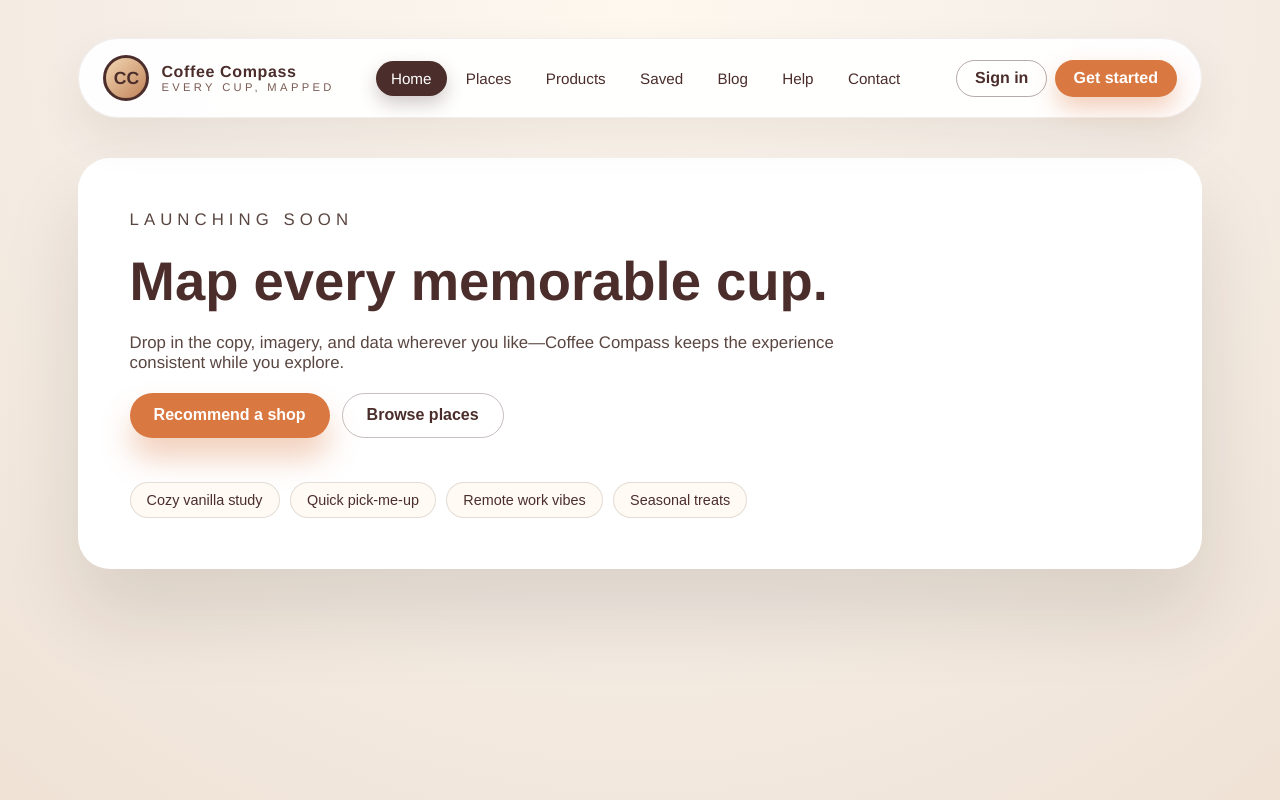
After one commit to Jeshuah71/coffeShop, a Django app: page / in a window 1280 px wide. The commit adds this page. Run offline with Django 5.2, Linux system fonts and the light colour scheme.

Commit message:
Added base

```diff
--- a/coffee_compass/settings.py
+++ b/coffee_compass/settings.py
@@ -52,7 +52,7 @@ ASGI_APPLICATION = "coffee_compass.asgi.application"
 TEMPLATES = [
     {
         "BACKEND": "django.template.backends.django.DjangoTemplates",
-        "DIRS": [],
+        "DIRS": [BASE_DIR / "templates"],
         "APP_DIRS": True,
         "OPTIONS": {
             "context_processors": [
--- a/coffee_compass/urls.py
+++ b/coffee_compass/urls.py
@@ -1,10 +1,17 @@
 from django.contrib import admin
 from django.urls import path, include
-from reviews.views import home
+from . import views
 
 urlpatterns = [
-
-
+    path("", views.home, name="home"),
+    path("places/", views.places, name="places"),
+    path("products/", views.products, name="products"),
+    path("saved/", views.saved, name="saved"),
+    path("blog/", views.blog, name="blog"),
+    path("help/", views.help_center, name="help"),
+    path("contact/", views.contact, name="contact"),
+    path("signin/", views.sign_in, name="signin"),
+    path("get-started/", views.get_started, name="get_started"),
     path("admin/", admin.site.urls),
     path("api/auth/", include("accounts.urls")),
     path("api/shops/", include("shops.urls")),
--- /dev/null
+++ b/coffee_compass/views.py
@@ -0,0 +1,37 @@
+from django.shortcuts import render
+
+
+def home(request):
+    return render(request, "home.html")
+
+
+def places(request):
+    return render(request, "pages/places.html")
+
+
+def products(request):
+    return render(request, "pages/products.html")
+
+
+def saved(request):
+    return render(request, "pages/saved.html")
+
+
+def blog(request):
+    return render(request, "pages/blog.html")
+
+
+def help_center(request):
+    return render(request, "pages/help.html")
+
+
+def contact(request):
+    return render(request, "pages/contact.html")
+
+
+def sign_in(request):
+    return render(request, "pages/signin.html")
+
+
+def get_started(request):
+    return render(request, "pages/get_started.html")
--- a/reviews/views.py
+++ b/reviews/views.py
@@ -1,13 +1,13 @@
 from rest_framework.decorators import api_view, permission_classes
 from rest_framework.permissions import IsAuthenticated
 from rest_framework.response import Response
-from django.shortcuts import render   # ⬅️ ADD THIS
+from django.shortcuts import render
 from .models import Review, Favorite
 from .serializers import ReviewSerializer, FavoriteSerializer
 
 
-def home(request):                     # ⬅️ ADD THIS
-    return render(request, "reviews/home.html")
+def home(request):
+    return render(request, "home.html")
 
 
 @api_view(["GET"])
--- /dev/null
+++ b/templates/base.html
@@ -0,0 +1,211 @@
+{% load static %}
+<!DOCTYPE html>
+<html lang="en">
+<head>
+    <meta charset="UTF-8">
+    <meta name="viewport" content="width=device-width, initial-scale=1.0">
+    <title>{% block title %}Coffee Compass{% endblock %}</title>
+    <style>
+        :root {
+            --espresso: #4b2e2b;
+            --latte: #f1e3d3;
+            --foam: #fffaf4;
+            --accent: #d97941;
+            --slate: #1f1f1f;
+        }
+        * {
+            box-sizing: border-box;
+        }
+        body {
+            margin: 0;
+            font-family: "Helvetica Neue", Arial, sans-serif;
+            background: radial-gradient(circle at top, #fff8ef, #f6efe8 45%, #efe2d5);
+            color: var(--slate);
+            min-height: 100vh;
+            display: flex;
+            flex-direction: column;
+        }
+        .cc-shell {
+            max-width: 1200px;
+            width: 100%;
+            margin: 0 auto;
+            padding: clamp(1rem, 3vw, 2.5rem);
+        }
+        .site-header {
+            display: flex;
+            flex-wrap: wrap;
+            align-items: center;
+            justify-content: space-between;
+            gap: 1.25rem;
+            padding: 1rem 1.5rem;
+            border-radius: 999px;
+            background: rgba(255, 255, 255, 0.94);
+            box-shadow: 0 20px 45px rgba(53, 34, 14, 0.08);
+            border: 1px solid rgba(75, 46, 43, 0.08);
+            position: sticky;
+            top: 1.5rem;
+            z-index: 10;
+        }
+        .logo {
+            display: flex;
+            align-items: center;
+            gap: 0.75rem;
+            text-decoration: none;
+            color: var(--espresso);
+        }
+        .logo-mark {
+            width: 46px;
+            height: 46px;
+            border-radius: 50%;
+            background: linear-gradient(135deg, #f2d6b3, #c18359);
+            border: 3px solid var(--espresso);
+            display: grid;
+            place-items: center;
+            font-weight: 700;
+            font-size: 1.1rem;
+        }
+        .logo-text {
+            display: flex;
+            flex-direction: column;
+            line-height: 1.1;
+        }
+        .logo-text strong {
+            letter-spacing: 0.04em;
+        }
+        .logo-text span {
+            font-size: 0.7rem;
+            letter-spacing: 0.3em;
+            text-transform: uppercase;
+            color: #7a5a54;
+        }
+        .primary-nav {
+            display: flex;
+            gap: 0.25rem;
+            flex-wrap: wrap;
+            justify-content: center;
+        }
+        .nav-link {
+            text-decoration: none;
+            color: var(--espresso);
+            padding: 0.55rem 0.95rem;
+            border-radius: 999px;
+            font-size: 0.95rem;
+            transition: background 0.2s ease, color 0.2s ease, box-shadow 0.2s ease;
+        }
+        .nav-link:hover,
+        .nav-link:focus-visible {
+            background: var(--latte);
+            color: var(--accent);
+        }
+        .nav-link.is-active {
+            background: var(--espresso);
+            color: white;
+            box-shadow: 0 8px 18px rgba(75, 46, 43, 0.25);
+        }
+        .cta-group {
+            display: flex;
+            gap: 0.5rem;
+            flex-wrap: wrap;
+        }
+        .cta-link {
+            text-decoration: none;
+            padding: 0.55rem 1.1rem;
+            border-radius: 999px;
+            font-weight: 600;
+            border: 1px solid transparent;
+        }
+        .cta-link.sign-in {
+            border-color: rgba(75, 46, 43, 0.4);
+            color: var(--espresso);
+        }
+        .cta-link.get-started {
+            background: var(--accent);
+            color: #fff;
+            box-shadow: 0 12px 25px rgba(217, 121, 65, 0.35);
+        }
+        main {
+            flex: 1;
+            width: 100%;
+        }
+        .page-surface {
+            background: white;
+            border-radius: 32px;
+            box-shadow: 0 45px 80px rgba(31, 23, 20, 0.12);
+            padding: clamp(1.5rem, 4vw, 4rem);
+            margin-top: 2.5rem;
+            margin-bottom: 3rem;
+        }
+        .page-header {
+            display: flex;
+            flex-direction: column;
+            gap: 0.4rem;
+            margin-bottom: 1.5rem;
+        }
+        .page-header h1 {
+            margin: 0;
+            font-size: clamp(1.8rem, 4vw, 2.7rem);
+            color: var(--espresso);
+        }
+        .page-header p {
+            margin: 0;
+            color: #6d554f;
+        }
+        .page-placeholder {
+            border: 2px dashed rgba(75, 46, 43, 0.3);
+            border-radius: 20px;
+            padding: 2rem;
+            background: #fffaf4;
+            color: #6d554f;
+            font-size: 0.95rem;
+        }
+        @media (max-width: 768px) {
+            .site-header {
+                border-radius: 28px;
+                position: static;
+            }
+            .primary-nav {
+                width: 100%;
+                justify-content: space-between;
+            }
+            .cta-group {
+                width: 100%;
+                justify-content: flex-end;
+            }
+        }
+    </style>
+    {% block extra_head %}{% endblock %}
+</head>
+<body>
+    <div class="cc-shell">
+        <header class="site-header" aria-label="Primary navigation">
+            <a class="logo" href="{% url 'home' %}">
+                <span class="logo-mark">CC</span>
+                <div class="logo-text">
+                    <strong>Coffee Compass</strong>
+                    <span>Every cup, mapped</span>
+                </div>
+            </a>
+            {% with current=request.resolver_match.url_name %}
+            <nav class="primary-nav">
+                <a href="{% url 'home' %}" class="nav-link{% if current == 'home' %} is-active{% endif %}">Home</a>
+                <a href="{% url 'places' %}" class="nav-link{% if current == 'places' %} is-active{% endif %}">Places</a>
+                <a href="{% url 'products' %}" class="nav-link{% if current == 'products' %} is-active{% endif %}">Products</a>
+                <a href="{% url 'saved' %}" class="nav-link{% if current == 'saved' %} is-active{% endif %}">Saved</a>
+                <a href="{% url 'blog' %}" class="nav-link{% if current == 'blog' %} is-active{% endif %}">Blog</a>
+                <a href="{% url 'help' %}" class="nav-link{% if current == 'help' %} is-active{% endif %}">Help</a>
+                <a href="{% url 'contact' %}" class="nav-link{% if current == 'contact' %} is-active{% endif %}">Contact</a>
+            </nav>
+            <div class="cta-group">
+                <a href="{% url 'signin' %}" class="cta-link sign-in{% if current == 'signin' %} is-active{% endif %}">Sign in</a>
+                <a href="{% url 'get_started' %}" class="cta-link get-started{% if current == 'get_started' %} is-active{% endif %}">Get started</a>
+            </div>
+            {% endwith %}
+        </header>
+        <main>
+            <div class="page-surface">
+                {% block content %}{% endblock %}
+            </div>
+        </main>
+    </div>
+</body>
+</html>
--- a/templates/home.html
+++ b/templates/home.html
@@ -1,11 +1,84 @@
-<!-- reviews/templates/reviews/home.html -->
-<!DOCTYPE html>
-<html lang="en">
-<head>
-    <meta charset="UTF-8">
-    <title>Coffee Compass</title>
-</head>
-<body>
-    <!-- Blank home page for now -->
-</body>
-</html>
+{% extends "base.html" %}
+
+{% block title %}Coffee Compass — Home{% endblock %}
+
+{% block extra_head %}
+<style>
+    .hero-grid {
+        display: grid;
+        gap: 1.25rem;
+        max-width: 720px;
+    }
+    .hero-eyebrow {
+        font-size: 0.85rem;
+        text-transform: uppercase;
+        letter-spacing: 0.3em;
+        color: #a18980;
+    }
+    .hero-grid h1 {
+        margin: 0;
+        font-size: clamp(2.2rem, 6vw, 3.4rem);
+        color: var(--espresso);
+    }
+    .hero-grid p {
+        margin: 0;
+        color: #5a4641;
+        font-size: 1.05rem;
+    }
+    .hero-actions {
+        display: flex;
+        flex-wrap: wrap;
+        gap: 0.75rem;
+    }
+    .hero-actions button {
+        border: none;
+        border-radius: 999px;
+        padding: 0.8rem 1.5rem;
+        font-weight: 600;
+        cursor: pointer;
+        font-size: 1rem;
+    }
+    .hero-actions .primary {
+        background: var(--accent);
+        color: white;
+        box-shadow: 0 20px 30px rgba(217, 121, 65, 0.35);
+    }
+    .hero-actions .secondary {
+        background: transparent;
+        border: 1px solid rgba(75, 46, 43, 0.3);
+        color: var(--espresso);
+    }
+    .quick-prompts {
+        display: flex;
+        flex-wrap: wrap;
+        gap: 0.65rem;
+        margin-top: 1.5rem;
+    }
+    .quick-prompts button {
+        border-radius: 999px;
+        padding: 0.55rem 1rem;
+        border: 1px solid rgba(75, 46, 43, 0.15);
+        background: var(--foam);
+        color: var(--espresso);
+        font-size: 0.9rem;
+    }
+</style>
+{% endblock %}
+
+{% block content %}
+<section class="hero-grid">
+    <p class="hero-eyebrow">Launching soon</p>
+    <h1>Map every memorable cup.</h1>
+    <p>Drop in the copy, imagery, and data wherever you like—Coffee Compass keeps the experience consistent while you explore.</p>
+    <div class="hero-actions">
+        <button class="primary" type="button">Recommend a shop</button>
+        <button class="secondary" type="button">Browse places</button>
+    </div>
+    <div class="quick-prompts" aria-label="Quick mood prompts">
+        <button type="button">Cozy vanilla study</button>
+        <button type="button">Quick pick-me-up</button>
+        <button type="button">Remote work vibes</button>
+        <button type="button">Seasonal treats</button>
+    </div>
+</section>
+{% endblock %}
```
Also changed, not shown: coffee_compass/settings/base.py (+6 -1 lines), gamma-prompt.md (added, +24 -0 lines), pages-roadmap.md (added, +33 -0 lines), templates/pages/blog.html (added, +13 -0 lines), templates/pages/contact.html (added, +13 -0 lines), templates/pages/get_started.html (added, +13 -0 lines), templates/pages/help.html (added, +13 -0 lines), templates/pages/places.html (added, +13 -0 lines), templates/pages/products.html (added, +13 -0 lines), templates/pages/saved.html (added, +13 -0 lines), templates/pages/signin.html (added, +13 -0 lines).
